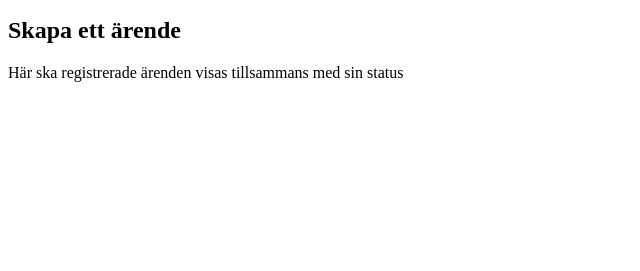
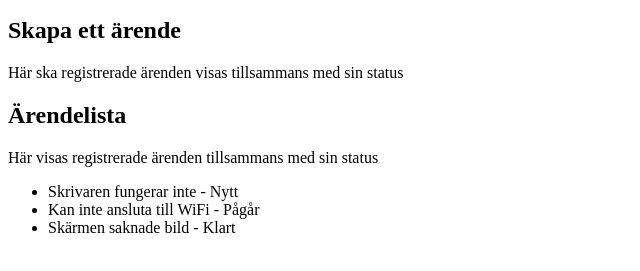
Before and after one commit to leoforsell/it-ticket-tracker, a plain HTML site: page public/index.html in a window 1280 px wide. Shown: the part 101-372 px from the top of the page, without its empty margins (0-640 px from the left). Drawn offline with Linux system fonts and the light colour scheme.

Commit message:
feat: add example ticket list

```diff
--- a/public/index.html
+++ b/public/index.html
@@ -14,6 +14,14 @@
     <!-- C1.3: Lägg till ett märkt formulär och exempelärenden efter inläsningen. -->
      <h2>Skapa ett ärende</h2>
      <p>Här ska registrerade ärenden visas tillsammans med sin status</p>
+    <h2>Ärendelista</h2>
+    <p>Här visas registrerade ärenden tillsammans med sin status</p>
+    <ul>
+      <li>Skrivaren fungerar inte - Nytt</li>
+      <li>Kan inte ansluta till WiFi - Pågår</li>
+      <li>Skärmen saknade bild - Klart</li>
+    </ul>
+
   </main>
 </body>
 </html>
```
